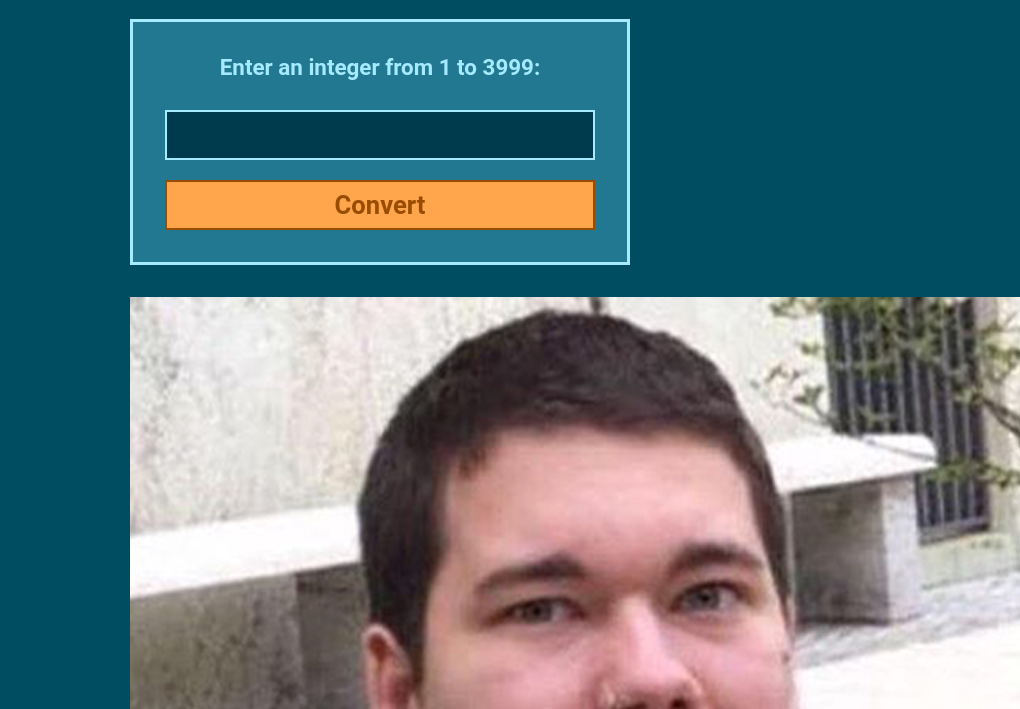
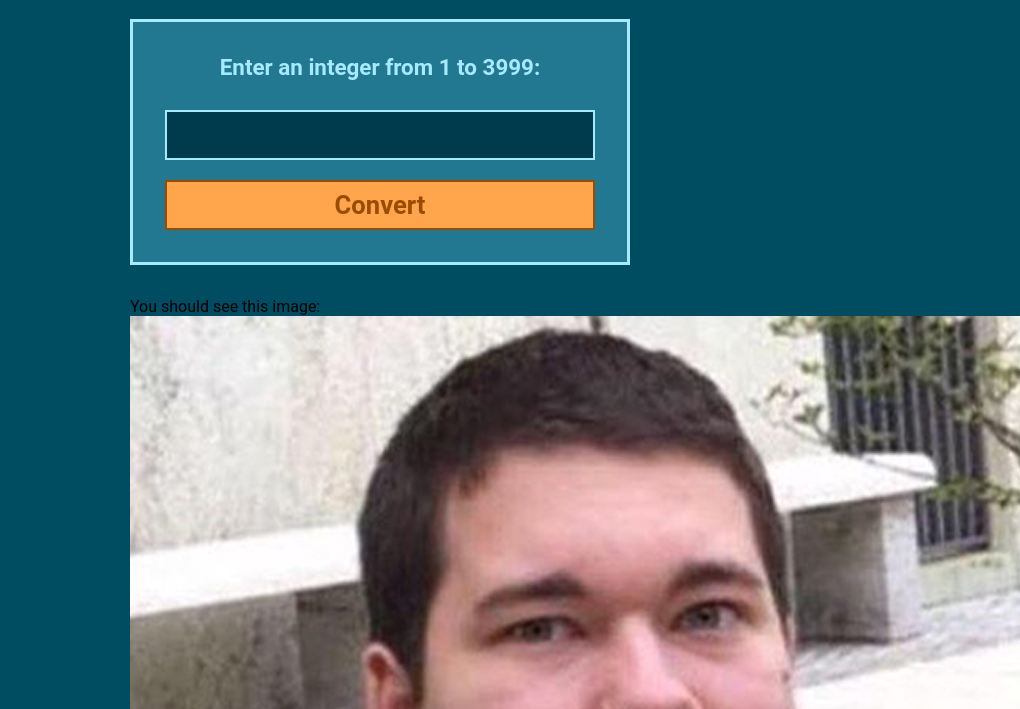
Before and after one commit to andreasSchauer/roman-numeral-converter, a plain HTML site: page index.html in a window 1280 px wide. Shown: the part 116-825 px from the top of the page, without its empty margins (260-1280 px from the left). Drawn offline with Linux system fonts and the light colour scheme.

Commit message:
Update index.html

```diff
--- a/index.html
+++ b/index.html
@@ -15,6 +15,7 @@
         <button type="button" id="convert-btn">Convert</button>
       </div>
       <div id="output" class="hidden"></div>
+      <p>You should see this image:</p>
       <img src="/meme.jpg">
     </div>
     <script src="./script.js"></script>
```
